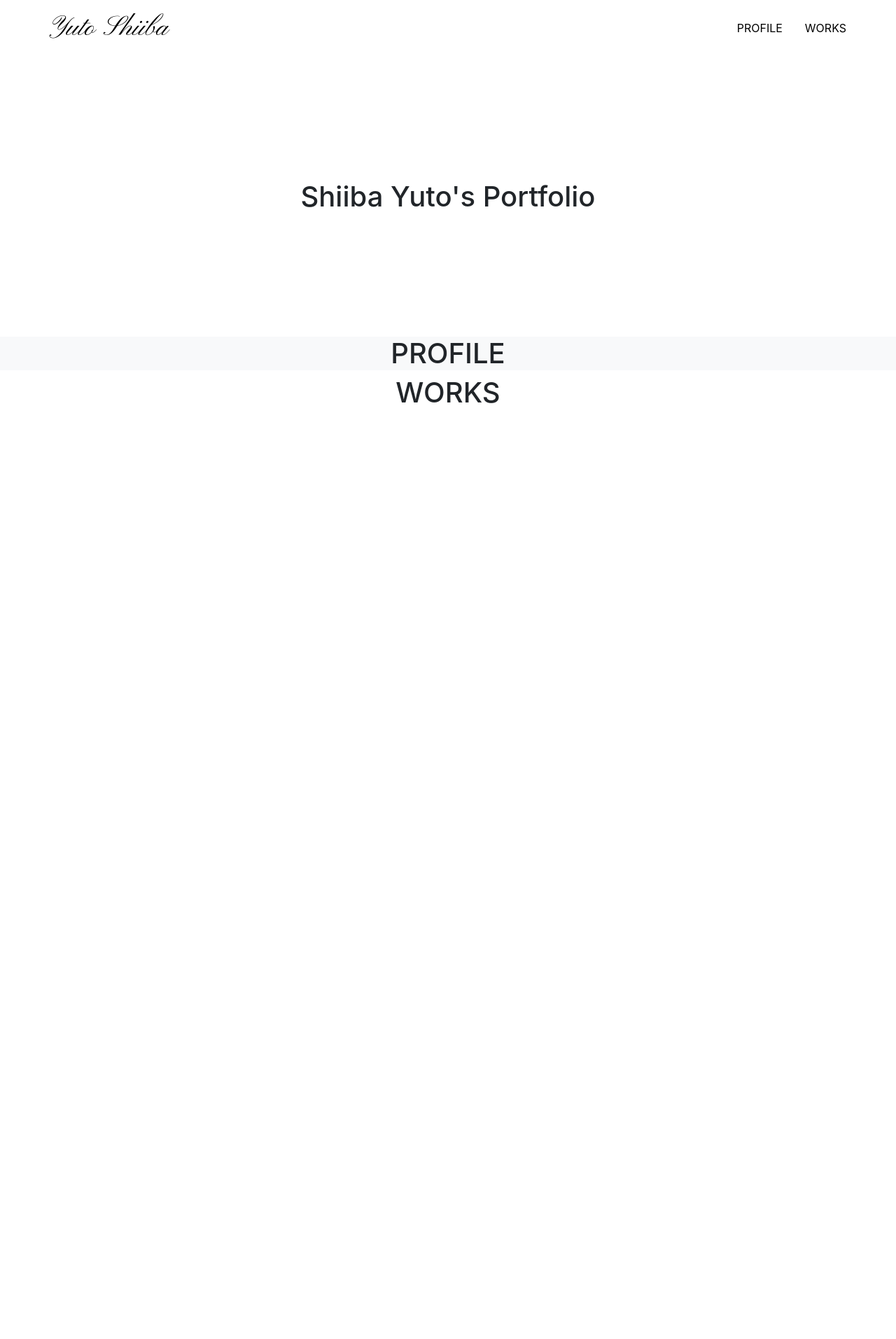
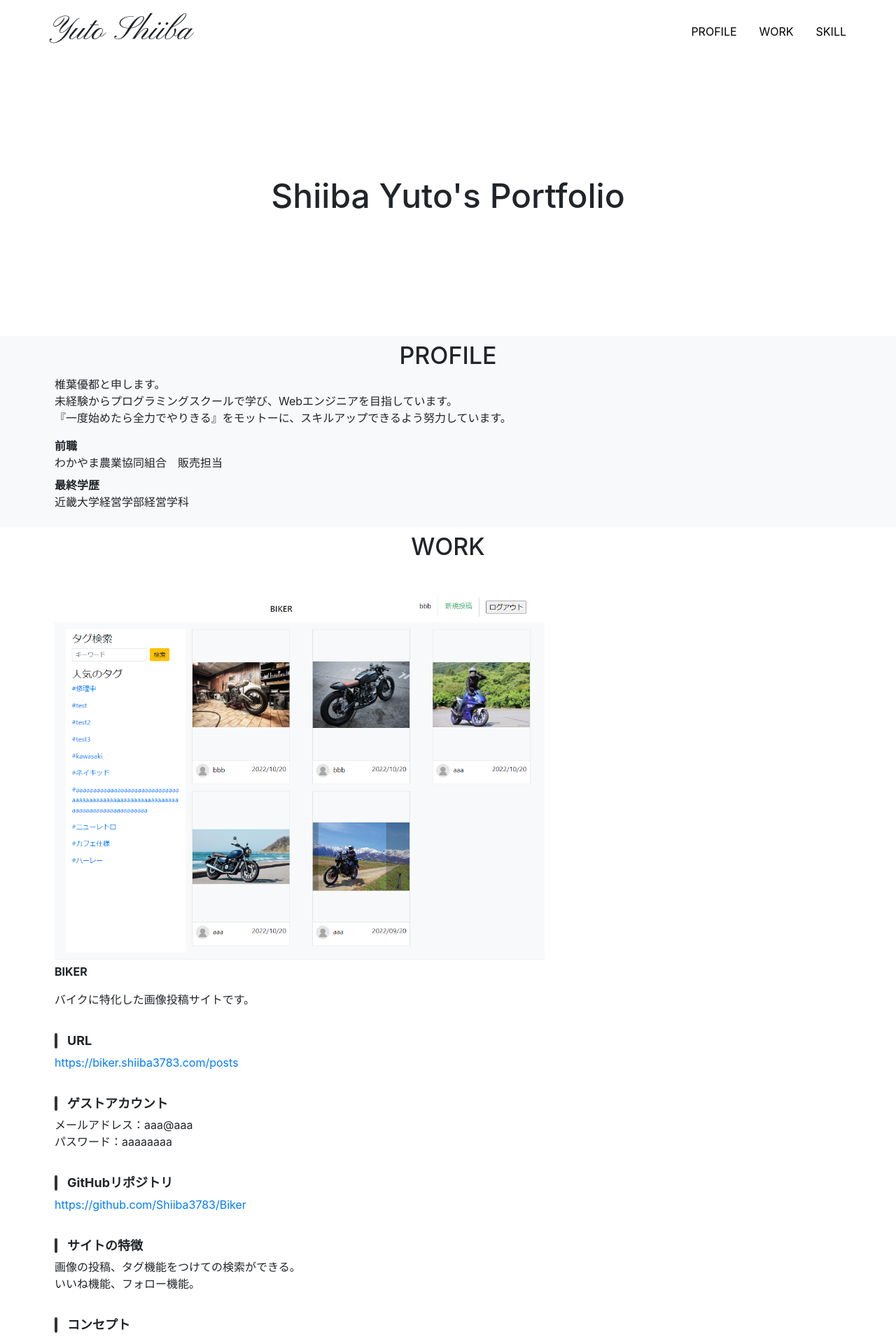
Before and after one commit to Shiiba3783/portfolio_site, a PHP site: page / in a window 1280 px wide. Shown: the top 1913 px of the page at 70% size. Before the commit the page ends 576 px from the top, so only its background shows below. Run offline with PHP 8.4, Linux system fonts and the light colour scheme; some libraries are stand-ins or nearby versions.

Commit message:
ポートフォリオ

```diff
--- a/portfolio.css
+++ b/portfolio.css
@@ -1,3 +1,16 @@
+body {
+    padding-top: 80px;
+}
+h1 {
+    font-size: 48px;
+}
+h2 {
+    font-size: 34px;
+}
+h3 {
+    font-size: 18px;
+    font-weight: bold;
+}
 header h1 {
     font-family: 'Pinyon Script', cursive;
     margin: 0;
@@ -11,3 +24,50 @@ header {
 .mv {
     height: 50vh;
 }
+.work-photo {
+    width: 700px;
+    height: auto;
+}
+.work h3 {
+    position: relative;
+    padding-left: 1em;
+    margin-top: 2em;
+}
+.work h3::before {
+    position: absolute;
+    top: 0;
+    left: 0;
+    width: 4px;
+    height: 100%;
+    content: "";
+    border-radius: 3px;
+    background-color: #333;
+}
+.skill-list {
+    display: flex;
+    flex-wrap: wrap;
+    margin-bottom: -50px;
+    width: 100%;
+    max-width: 500px;
+    margin: 0 auto;
+}
+.skill-item {
+    display: flex;
+    align-items: flex-start;
+    justify-content: space-between;
+    margin-bottom: 50px;
+    width: 48%;
+}
+.recommend {
+    display: flex;
+    width: 600px;
+    height: 400px;
+}
+.expansion {
+   justify-content: flex-end;
+}
+.expansion a {
+    margin-right: 60px;
+    margin-top: -80px;
+    color: #d3d3d3;
+}
--- a/portfolio.html
+++ b/portfolio.html
@@ -2,17 +2,19 @@
     <head>
         <meta charset = "utf-8">
         <link rel="stylesheet" href="https://stackpath.bootstrapcdn.com/bootstrap/4.2.1/css/bootstrap.min.css" integrity="sha384-GJzZqFGwb1QTTN6wy59ffF1BuGJpLSa9DkKMp0DgiMDm4iYMj70gZWKYbI706tWS" crossorigin="anonymous">
-        <link href="https://fonts.googleapis.com/css2?family=Pinyon+Script&display=swap" rel="stylesheet">
+        <link rel="stylesheet" href="https://cdnjs.cloudflare.com/ajax/libs/font-awesome/6.2.0/css/all.min.css" integrity="sha512-xh6O/CkQoPOWDdYTDqeRdPCVd1SpvCA9XXcUnZS2FmJNp1coAFzvtCN9BmamE+4aHK8yyUHUSCcJHgXloTyT2A==" crossorigin="anonymous" referrerpolicy="no-referrer" />
+        <link href="https://fonts.googleapis.com/css2?family=Pinyon+Script&amp;display=swap" rel="stylesheet">
         <link rel = "stylesheet" href = "portfolio.css">
     </head>
-    <body >
-        <header class = "sticky-top">
+    <body>
+        <header class = "fixed-top bg-white">
             <div class = "container">
                 <div class = "row my-3 align-items-center">
-                    <h1><a href = "#">Yuto Shiiba</a></h1>
+                    <h1>Yuto Shiiba</h1>
                     <nav class = "ml-auto row">
                         <a href = "#profile" class = "nav-link">PROFILE</a>
-                        <a href = "#works" class = "nav-link">WORKS</a>
+                        <a href = "#work" class = "nav-link">WORK</a>
+                        <a href = "#skill" class = "nav-link">SKILL</a>
                     </nav>
                 </div>
             </div>
@@ -23,12 +25,115 @@
             </section>
 
             <section class = "container-fluid profile bg-light" id = "profile">
-                <h1 class = "text-center">PROFILE</h1>
+                <article class = "container p-2">
+                    <h2 class = "text-center">PROFILE</h2>
+                    <p>
+                        椎葉優都と申します。</br>
+                        未経験からプログラミングスクールで学び、Webエンジニアを目指しています。</br>
+                        『一度始めたら全力でやりきる』をモットーに、スキルアップできるよう努力しています。
+                    </p>
+                    <dl>
+                        <dt>前職</dt>
+                        <dd>わかやま農業協同組合　販売担当</dd>
+                        <dt>最終学歴</dt>
+                        <dd>近畿大学経営学部経営学科</dd>
+                    </dl>
+                </article>
             </section>
 
-            <section class = "container-fluid work" id = "works">
-                <h1 class = "text-center">WORKS</h1>
+            <section class = "container-fluid work" id = "work">
+                <article class = "container p-2">
+                    <h2 class = "text-center">WORK</h2>
+                    <div class = "mt-5">
+                        <a href = "https://biker.shiiba3783.com/">
+                            <img src = "biker.png" alt = "biker" class = "work-photo">
+                        </a>
+                        <p class = "font-weight-bold">BIKER</p>
+                    </div>
+                    <p>バイクに特化した画像投稿サイトです。</p>
+                    <h3>URL</h3>
+                    <p>
+                        <a href = "https://biker.shiiba3783.com/posts">https://biker.shiiba3783.com/posts</a>
+                    </p>
+                    <h3>ゲストアカウント</h3>
+                    <p>
+                        メールアドレス：aaa@aaa</br>
+                        パスワード：aaaaaaaa
+                    </p>
+                    <h3>GitHubリポジトリ</h3>
+                    <p>
+                        <a href = "https://github.com/Shiiba3783/Biker">https://github.com/Shiiba3783/Biker</a>
+                    </p>
+                    <h3>サイトの特徴</h3>
+                    <p>
+                        画像の投稿、タグ機能をつけての検索ができる。</br>
+                        いいね機能、フォロー機能。
+                    </p>
+                    <h3>コンセプト</h3>
+                    <p>
+                        laravel、Bootstrapを使ってバイクに特化した画像投稿サイトを作りました。</br>
+                        まだまだ改善するところはありますが、バイカーのコミュニケーションサイトとして使いやすいと思うサイトが無かったので作ってみました。
+                    </p>
+                </article>
+            </section>
+
+            <section class = "container-fluid bg-light skill" id = "skill">
+                <article class = "container p-2">
+                    <h2 class = "text-center">SKILL</h2>
+                    <div class = "row p-3">
+                        <div class = "skill-list">
+                            <div class = "skill-item">
+                                <div class = "skill-body">
+                                    <h3 class = "skill-name">バッグエンド</h3>
+                                    <ul class = "skill-text">
+                                        <li>PHP7</li>
+                                        <li>Laravel6</li>
+                                        <li>MySQL</li>
+                                    </ul>
+                                </div>
+                            </div>
+                            <div class = "skill-item">
+                                <div class = "skill-body">
+                                    <h3 class = "skill-name">フロントエンド</h3>
+                                    <ul class = "skill-text">
+                                        <li>HTML5/CSS3</li>
+                                        <li>Bootstrap4</li>
+                                        <li>JavaScript</li>
+                                    </ul>
+                                </div>
+                            </div>
+                            <div class = "skill-item">
+                                <div class = "skill-body">
+                                    <h3 class = "skill-name">インフラ</h3>
+                                    <ul class = "skill-text">
+                                        <li>ConoHa WING</li>
+                                    </ul>
+                                </div>
+                            </div>
+                            <div class = "skill-item">
+                                <div class = "skill-body">
+                                    <h3 class = "skill-name">その他</h3>
+                                    <ul class = "skill-text">
+                                        <li>Linux</li>
+                                        <li>Git</li>
+                                        <li>GitHub</li>
+                                    </ul>
+                                </div>
+                            </div>
+                        </div>
+                        <iframe src="recommend.pdf" class = "recommend" allowfullscreen target="_blank"></iframe>
+                    </div>
+                    <div class = "row expansion">
+                        <a href = "recommend.pdf" class = "expansion" target="_blank"><i class="fa-solid fa-expand fa-3x"></i></a>
+                    </div>
+                </article>
             </section>
         </main>
+
+        <footer class = "bg-secondary p-3">
+            <div class = "text-center">
+                <small>Copyright &copy; Yuto Shiiba All Rights Reserved.</small>
+            </div>
+        </footer>
     </body>
 </html>
```
Also changed, not shown: biker.png (added), 1 other file.
